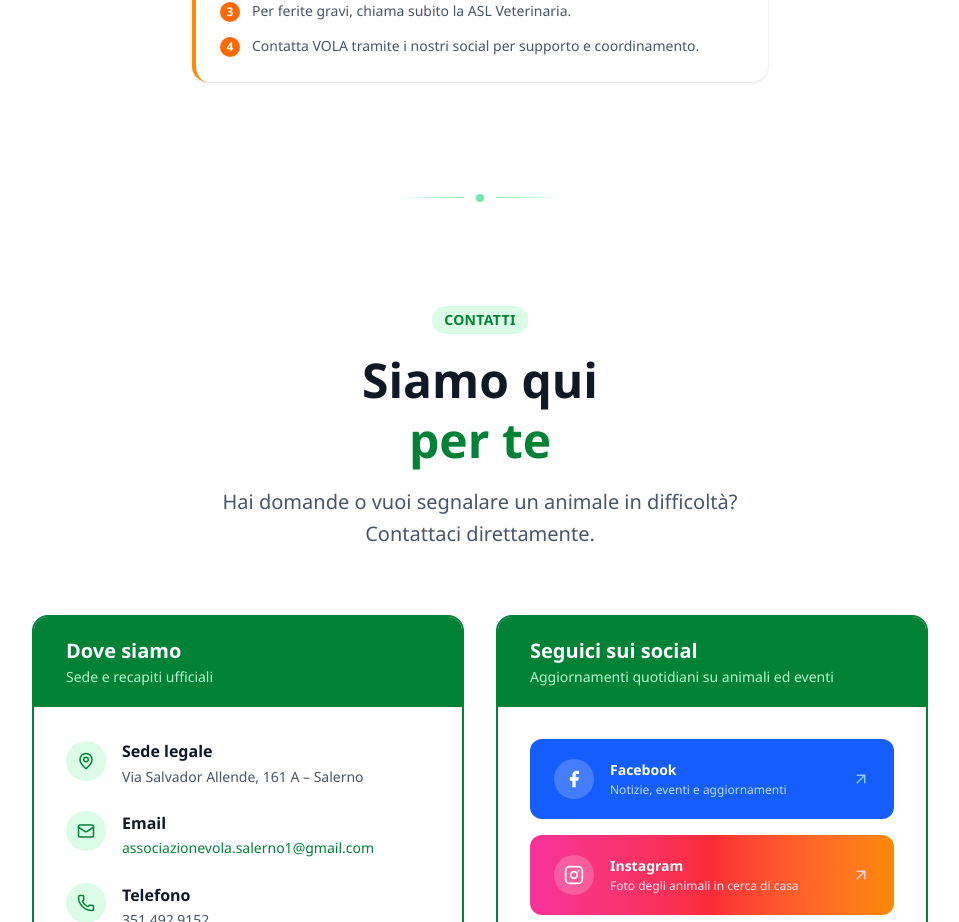
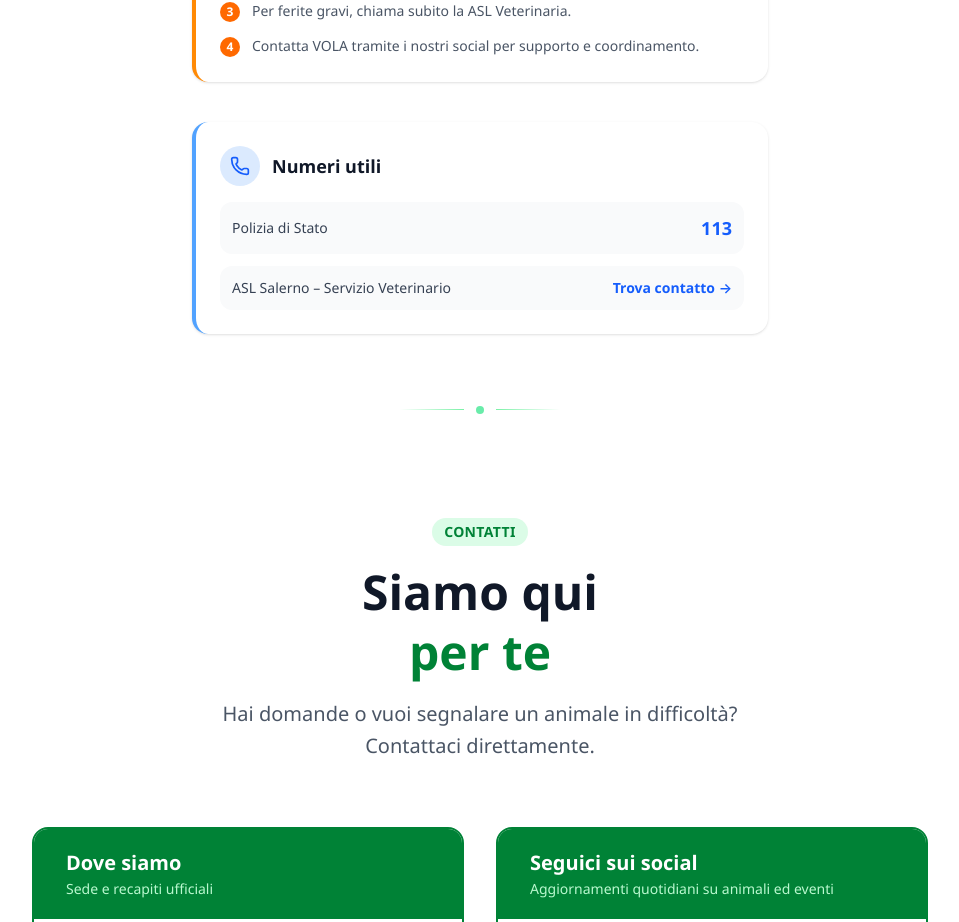
Before and after one commit to associazione-vola/vola-salerno, a React (Vite) app: page / in a window 1280 px wide. Shown: the part 4660-5582 px from the top of the page, without its empty margins (160-1119 px from the left). Built offline with nearby package versions, Linux system fonts and the light colour scheme.

Commit message:
feat: add emergency contact section with useful numbers

```diff
--- a/src/components/EmergenciesHub.tsx
+++ b/src/components/EmergenciesHub.tsx
@@ -1,4 +1,4 @@
-import { Clock } from 'lucide-react';
+import { Clock, Phone } from 'lucide-react';
 
 export default function EmergenciesHub() {
   return (
@@ -45,6 +45,37 @@ export default function EmergenciesHub() {
           </div>
         </div>
 
+        <div className="flex justify-center mt-6">
+          <div className="w-full max-w-xl">
+            <div className="bg-white rounded-2xl p-6 shadow-sm border-l-4 border-blue-400">
+              <div className="flex items-center gap-3 mb-4">
+                <div className="w-10 h-10 bg-blue-100 rounded-full flex items-center justify-center flex-shrink-0">
+                  <Phone size={20} className="text-blue-600" />
+                </div>
+                <h3 className="font-black text-gray-900 text-lg">Numeri utili</h3>
+              </div>
+              <div className="space-y-3">
+                <a
+                  href="tel:113"
+                  className="flex items-center justify-between p-3 rounded-xl bg-gray-50 hover:bg-blue-50 transition-colors group"
+                >
+                  <span className="text-gray-700 text-sm font-medium">Polizia di Stato</span>
+                  <span className="text-blue-600 font-black text-lg group-hover:text-blue-700 transition-colors">113</span>
+                </a>
+                <a
+                  href="https://www.aslsalerno.it"
+                  target="_blank"
+                  rel="noopener noreferrer"
+                  className="flex items-center justify-between p-3 rounded-xl bg-gray-50 hover:bg-blue-50 transition-colors group"
+                >
+                  <span className="text-gray-700 text-sm font-medium">ASL Salerno – Servizio Veterinario</span>
+                  <span className="text-blue-600 text-sm font-semibold group-hover:text-blue-700 transition-colors">Trova contatto →</span>
+                </a>
+              </div>
+            </div>
+          </div>
+        </div>
+
       </div>
     </section>
   );
```
